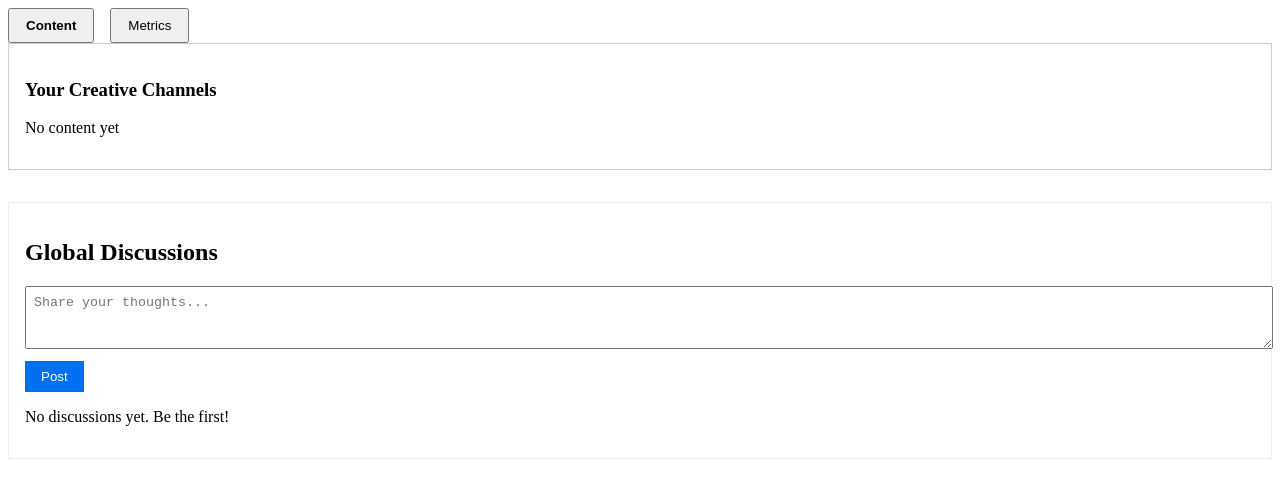
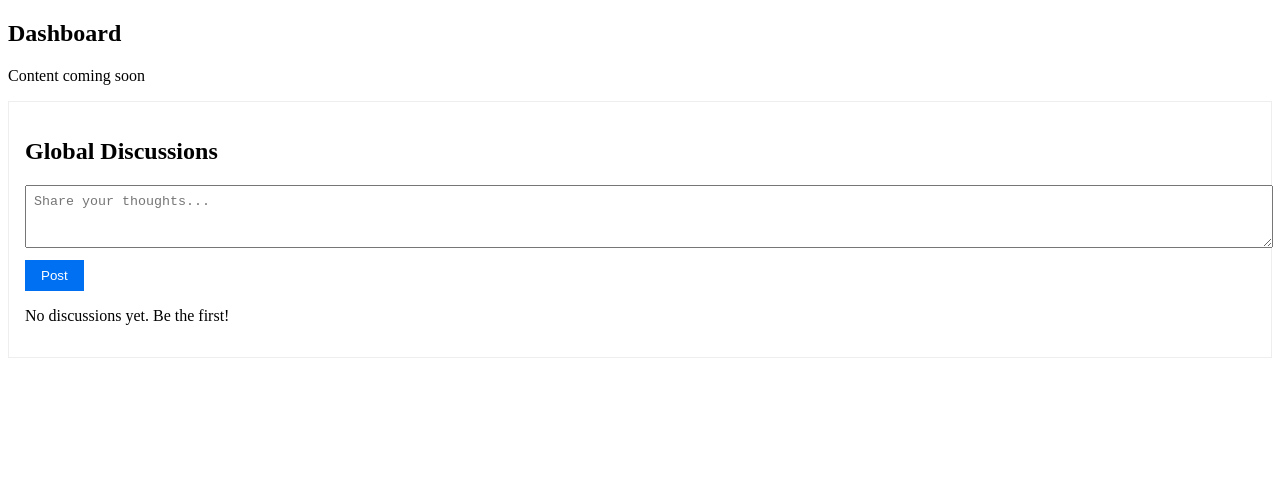
Before and after one commit to wolfcommandhq/SilentVerse, a Next.js app: page / in a window 1280 px wide. Shown: the top 498 px of the page. Built offline with nearby package versions, Linux system fonts and the light colour scheme.

Commit message:
Update Dashboard.js

```diff
--- a/src/components/Dashboard.js
+++ b/src/components/Dashboard.js
@@ -1,44 +1,8 @@
-import { useState } from 'react'
-
 export default function Dashboard() {
-  const [activeTab, setActiveTab] = useState('content')
-
   return (
-    <div style={{ marginBottom: '2rem' }}>
-      <div style={{ display: 'flex', gap: '1rem' }}>
-        <button
-          onClick={() => setActiveTab('content')}
-          style={{
-            fontWeight: activeTab === 'content' ? 'bold' : 'normal',
-            padding: '0.5rem 1rem'
-          }}
-        >
-          Content
-        </button>
-        <button
-          onClick={() => setActiveTab('metrics')}
-          style={{
-            fontWeight: activeTab === 'metrics' ? 'bold' : 'normal',
-            padding: '0.5rem 1rem'
-          }}
-        >
-          Metrics
-        </button>
-      </div>
-
-      {activeTab === 'content' && (
-        <div style={{ border: '1px solid #ccc', padding: '1rem' }}>
-          <h3>Your Creative Channels</h3>
-          <p>No content yet</p>
-        </div>
-      )}
-
-      {activeTab === 'metrics' && (
-        <div style={{ border: '1px solid #ccc', padding: '1rem' }}>
-          <h3>Community Activity</h3>
-          <p>Analytics coming soon</p>
-        </div>
-      )}
+    <div>
+      <h2>Dashboard</h2>
+      <p>Content coming soon</p>
     </div>
   )
 }
```
